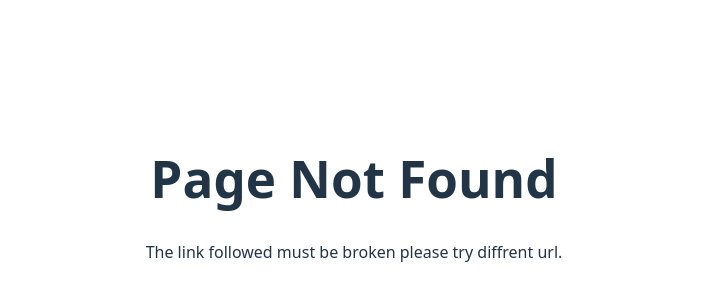
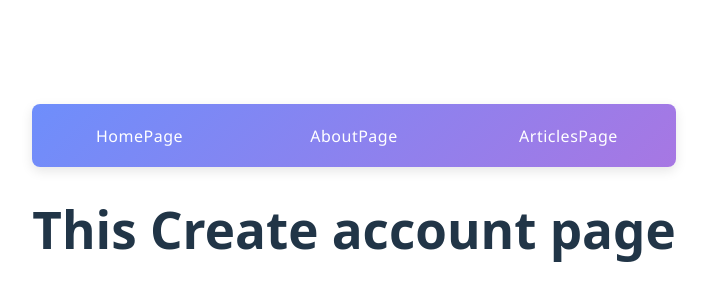
Before and after one commit to Abishek-077/My-Blog-WebSite, a React (Vite) app in the folder Blog-Website/: page /createAccount in a window 1280 px wide. Before the commit this address had no page. Shown: the part 202-502 px from the top of the page, without its empty margins (286-993 px from the left). Built offline with nearby package versions, Linux system fonts and the light colour scheme.

Commit message:
creating Login and signup page with Firebase Auth

```diff
--- a/Blog-Website/package.json
+++ b/Blog-Website/package.json
@@ -11,6 +11,7 @@
   },
   "dependencies": {
     "axios": "^1.8.4",
+    "firebase": "^11.6.0",
     "react": "^19.0.0",
     "react-dom": "^19.0.0",
     "react-router-dom": "^7.5.1",
--- /dev/null
+++ b/Blog-Website/src/Pages/CreateAccountPage.jsx
@@ -0,0 +1,6 @@
+export default function CreateAccountPage() {
+    return (
+        <h1>This Create account page</h1>
+    );
+
+}
--- /dev/null
+++ b/Blog-Website/src/Pages/LoginPage.jsx
@@ -0,0 +1,7 @@
+export default function LoginPage() {
+    return (
+        <h1>This is a Login Page...../</h1>
+    );
+
+
+}
```
Also changed, not shown: Blog-Website/src/App.jsx (+10 -0 lines), 1 other file (tests, documents, lock files or other folders).
